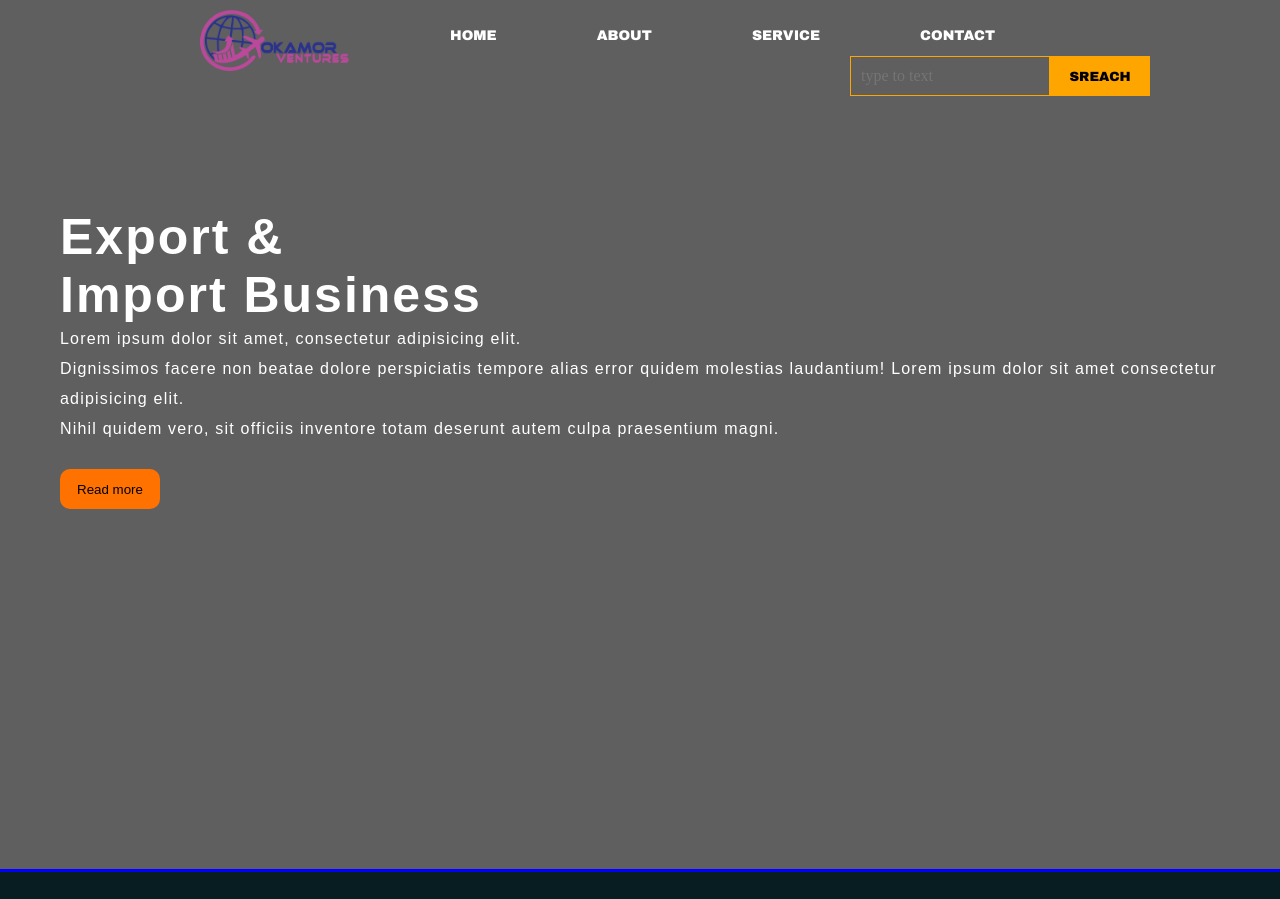
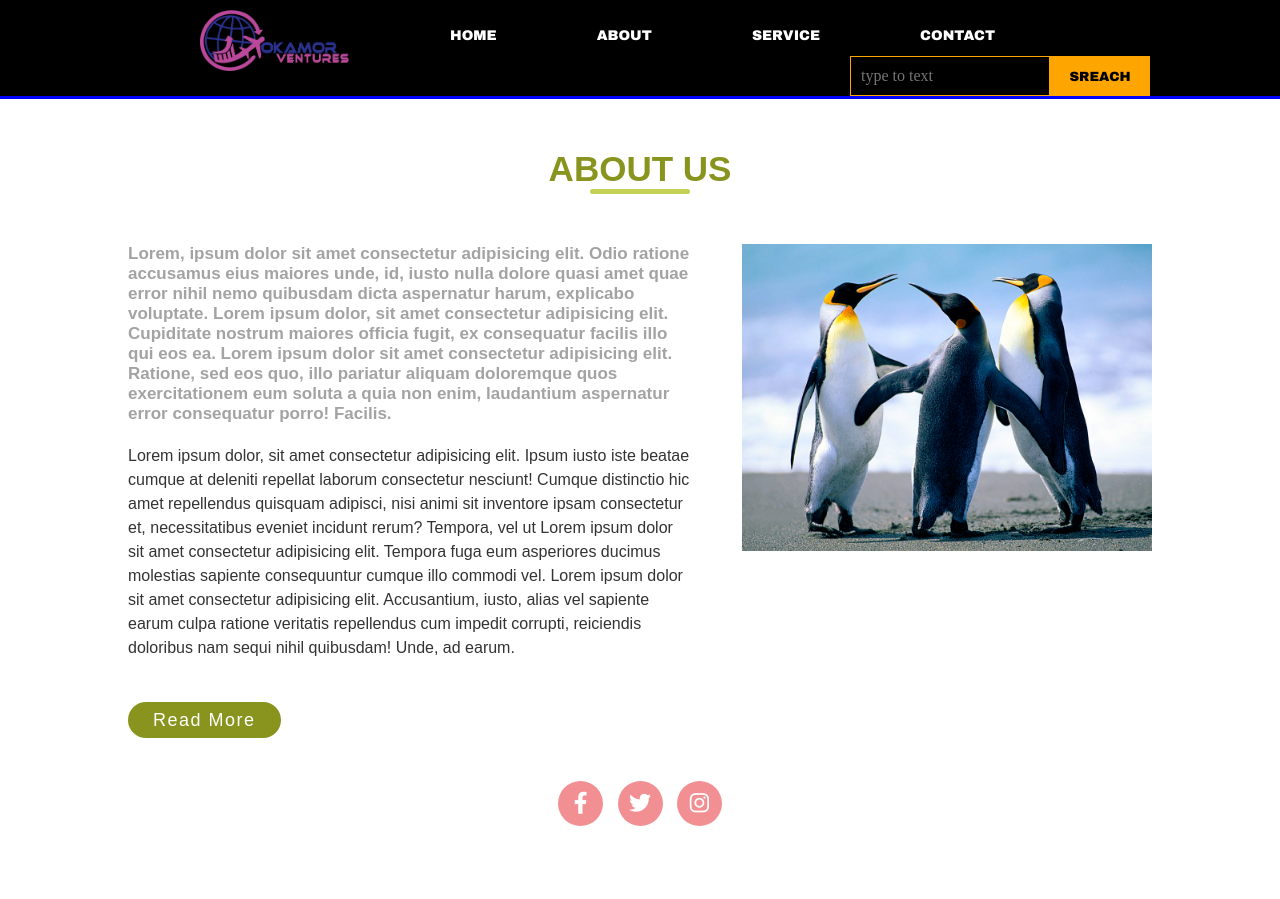
Before and after one commit to nur2035/okamor.ventures, a plain HTML site: page index.html in a window 1280 px wide. Shown: the top 899 px of the page. Drawn offline with Linux system fonts and the light colour scheme.

Commit message:
Add files via upload

```diff
--- a/index.html
+++ b/index.html
@@ -4,9 +4,9 @@
     <meta charset="UTF-8">
     <meta http-equiv="X-UA-Compatible" content="IE=edge">
     <meta name="viewport" content="width=device-width, initial-scale=1.0">
-    <title>HOME</title>
+    <title>ABOUT</title>
     <link rel="stylesheet" href="https://cdnjs.cloudflare.com/ajax/libs/font-awesome/6.1.1/css/all.min.css">
-    <link rel="stylesheet" href="css/home.css">
+    <link rel="stylesheet" href="css/about.css">
 </head>
 <body>
        <!-- START NAVICATION BAR-->
@@ -18,27 +18,45 @@
                 </div>
                 <div class="menu">
                     <ul class="listm">
-                        <li><a href="index.html">HOME</a></li>
-                        <li><a href="/a/index.html">ABOUT</a></li>
-                        <li><a href="/s/index.html">SERVICE</a></li>
-                        <li><a href="/c/index.html">CONTACT</a></li>
+                        <li><a href="home.html">HOME</a></li>
+                        <li><a href="about.html">ABOUT</a></li>
+                        <li><a href="service.html">SERVICE</a></li>
+                        <li><a href="contact.html">CONTACT</a></li>
                     </ul>
                 </div>
                 <div class="search">
                     <input class="src" type="search" placeholder="type to text">
                     <a href=""><button class="btn">SREACH</button> </a>
                 </div>
-                <div class="nav_content">
-                    <h1>Export & <br>Import Business</h1>
-                    <p class="par"> Lorem ipsum dolor sit amet, consectetur adipisicing elit. <br> Dignissimos facere non beatae dolore perspiciatis tempore alias error quidem molestias laudantium! Lorem ipsum dolor sit amet consectetur adipisicing elit. <br> Nihil quidem vero, sit officiis inventore totam deserunt autem culpa praesentium magni.</p>
-                    <button class="cn"><a href="#"></a>Read more</button>
-                </div>
             </div>
         </div>
         </header>
         <!--END NEVICATION BAR-->
     <!--START BODY SECTION-->
-
+    <div class="section">
+        <div class="container">
+            <div class="title">
+                <h1>About us</h1>
+            </div>
+            <div class="content">
+                <div class="article">
+                    <h3>Lorem, ipsum dolor sit amet consectetur adipisicing elit. Odio ratione accusamus eius maiores unde, id, iusto nulla dolore quasi amet quae error nihil nemo quibusdam dicta aspernatur harum, explicabo voluptate. Lorem ipsum dolor, sit amet consectetur adipisicing elit. Cupiditate nostrum maiores officia fugit, ex consequatur facilis illo qui eos ea. Lorem ipsum dolor sit amet consectetur adipisicing elit. Ratione, sed eos quo, illo pariatur aliquam doloremque quos exercitationem eum soluta a quia non enim, laudantium aspernatur error consequatur porro! Facilis. </h3>
+                    <p>Lorem ipsum dolor, sit amet consectetur adipisicing elit. Ipsum iusto iste beatae cumque at deleniti repellat laborum consectetur nesciunt! Cumque distinctio hic amet repellendus quisquam adipisci, nisi animi sit inventore ipsam consectetur et, necessitatibus eveniet incidunt rerum? Tempora, vel ut Lorem ipsum dolor sit amet consectetur adipisicing elit. Tempora fuga eum asperiores ducimus molestias sapiente consequuntur cumque illo commodi vel. Lorem ipsum dolor sit amet consectetur adipisicing elit. Accusantium, iusto, alias vel sapiente earum culpa ratione veritatis repellendus cum impedit corrupti, reiciendis doloribus nam sequi nihil quibusdam! Unde, ad earum. </p>
+                    <div class="button">
+                        <a href="#">Read More</a>
+                    </div>
+                </div>
+            </div>
+            <div class="image_section">
+                <img src="assets/img.jpg" alt="">
+            </div>
+            <dive class="social">
+                <a href="#"><i class="fab fa-facebook-f"></i></a>
+                <a href="#"><i class="fab fa-twitter"></i></a>
+                <a href="#"><i class="fab fa-instagram"></i></a>
+            </dive>
+        </div>
+    </div>
       <!--END BODY SECTION-->
       <!--START FOOTER SECTION-->
       <footer>
```
